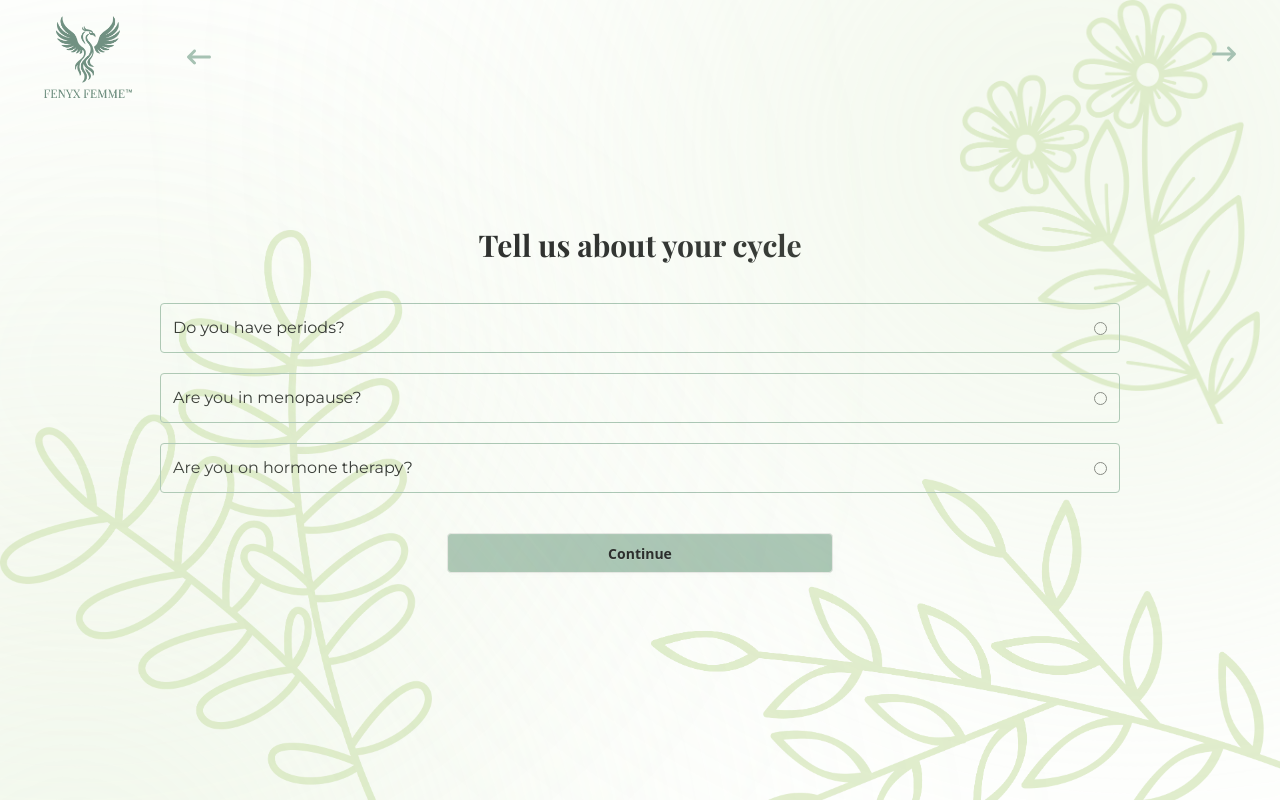
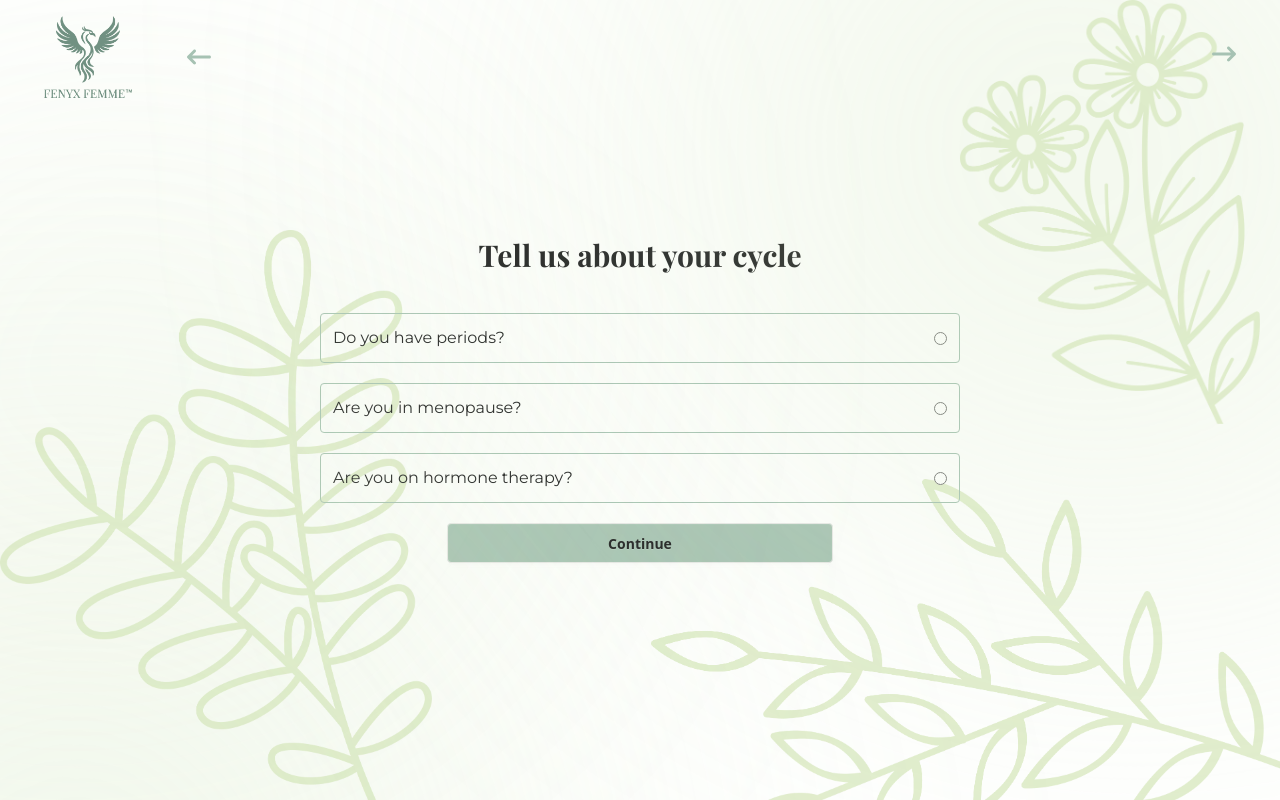
Before and after one commit to FaisalHasanEmon/female-healthcare, a React (Vite) app in the folder front-end/: page /onboarding/page1 in a window 1280 px wide. Built offline with nearby package versions, Linux system fonts and the light colour scheme; a web font is replaced by a local one.

Commit message:
bug fix from page1 form one error stay

```diff
--- a/front-end/src/pages/onboarding-pages/Page1/Page1.jsx
+++ b/front-end/src/pages/onboarding-pages/Page1/Page1.jsx
@@ -1,83 +1,120 @@
 import { useEffect, useState } from "react";
 import { useNavigate } from "react-router-dom";
 
-
-
-
-
-
-
-
-
 // first form
 const Page1 = () => {
-
-  const [cycle, setCycle] = useState("");
+  const [period, setPeriod] = useState(false);
+  const [cycle, setCycle] = useState({});
   const navigate = useNavigate();
 
   // get cycle
-  useEffect(()=>{
+  useEffect(() => {
     const getCycle = localStorage.getItem("cycle");
-    if(getCycle?.length > 0){
-      setCycle(getCycle)
+    if (getCycle && Object.keys(getCycle).length > 0) {
+      setCycle(getCycle);
     }
-  },[])
+  }, []);
 
 
-  // set cycle
-  // useEffect(()=>{
-  //    if(cycle?.length > 0){
-  //     localStorage.setItem("cycle", cycle);
-  //    }
-  // },[cycle])
+  //set cycle in localstorage
+  const handleSubmit = (event) => {
+    event.preventDefault();
+    const healthStatus = event.target.healthStatus.value;
+    console.log(healthStatus);
 
-  //set cycle in localstorage
-  const handleValues=()=>{
-       if(cycle?.length > 0){
-      localStorage.setItem("cycle", cycle);
+    if (healthStatus === "periods"){
+      const date = event.target.date.value;
+      const cycleDay = event.target.cycleDay.value;
+      const periodDuration = event.target.periodDuration.value;
+      const cycleData = { date, cycleDay, periodDuration };
+      setCycle(cycleData);
+    } else {
+      const cycleData = { healthStatus: "yes" };
+      setCycle(cycleData);
     }
-    navigate("/onboarding/page2")
+    if (Object.keys(cycle).length > 0) {
+      localStorage.setItem("cycle", JSON.stringify(cycle));
+      navigate("/onboarding/page2");
     }
-
-
+  };
 
   // rander ui
   return (
-    <div className="text-center flex flex-col gap-10 w-3/4">
+    <div className="text-center flex flex-col gap-10 w-9/12 md:w-6/12">
       <h1 className="text-2xl md:text-3xl font-bold font-playfair-display">
         Tell us about your cycle
       </h1>
-      <form
-        onChange={(event) => setCycle(event.target.value)}
-        className="flex flex-col gap-3 md:gap-5"
-      >
-         {/* maped for options */}
-        {options.map((data) => (
-          <label
-            key={data.id}
-            className="border border-brandPrimary rounded flex justify-between px-2 py-2 md:p-3 items-center"
-          >
-            <span className="font-montserrat ">{data?.title}</span>
+      <form onSubmit={handleSubmit} className="flex flex-col gap-3 md:gap-5">
+        <label className="border border-brandPrimary rounded flex justify-between px-2 py-2 md:p-3 items-center cursor-pointer">
+          <span className="font-montserrat ">Do you have periods?</span>
           <input
-              checked={data.value === cycle}
+            onChange={()=>setPeriod(true)}
             type="radio"
             className=""
             name="healthStatus"
-              value={data?.value}
-              onChange={() => {}}
+            value="periods"
           />
         </label>
-        ))}
-      </form>
-
+        <label className="border border-brandPrimary rounded flex justify-between px-2 py-2 md:p-3 items-center cursor-pointer">
+          <span className="font-montserrat ">Are you in menopause?</span>
+          <input
+          onChange={()=>setPeriod(false)}
+            type="radio"
+            className=""
+            name="healthStatus"
+            value="menopause"
+          />
+        </label>
+        <label className="border border-brandPrimary rounded flex justify-between px-2 py-2 md:p-3 items-center cursor-pointer">
+          <span className="font-montserrat ">Are you on hormone therapy?</span>
+          <input
+           onChange={()=>setPeriod(false)}
+            type="radio"
+            className=""
+            name="healthStatus"
+            value="hormoneTherapy"
+          />
+        </label>
+        <div
+          className={`flex flex-col gap-3 md:gap-5 ${
+            period ? "block" : "hidden"
+          }`}
+        >
+          <label className="border border-brandPrimary rounded flex justify-between px-2 py-2 md:p-3 items-center">
+            <span className="font-montserrat ">Last period start date</span>
+            <input
+              type="date"
+              className="input input-sm outline-1 cursor-pointer px-1 outline-brandPrimary rounded-sm"
+            />
+          </label>
+          <label className="border border-brandPrimary rounded flex justify-between px-2 py-2 md:p-3 items-center">
+            <span className="font-montserrat ">Cycle length (Days)</span>
+            <input
+              type="number"
+              className="outline-1 cursor-pointer outline-brandPrimary px-1 rounded-sm"
+              defaultValue={28}
+              name="cycleDay"
+            />
+          </label>
+          <label className="border border-brandPrimary rounded flex justify-between px-2 py-2 md:p-3 items-center">
+            <span className="font-montserrat ">Period duration (Days)</span>
+            <input
+              type="number"
+              className="outline-1 cursor-pointer px-1 outline-brandPrimary rounded-sm"
+              defaultValue={7}
+              name="periodDuration"
+            />
+          </label>
+        </div>
         <div>
         <button
-          onClick={handleValues}
+          type="submit"
           className=" btn bg-brandPrimary text-center px-5 md:px-40 hover:bg-[#7f9e90]"
         >
           Continue
         </button>
       </div>
+      </form>
     </div>
   );
 };
@@ -86,20 +123,20 @@ export default Page1;
 
 //--------------------- from options data for page1-----------------------------
 
-const options = [
-  {
-    id: 1,
-    title: "Do you have periods?",
-    value: "periods",
-  },
-  {
-    id: 2,
-    title: "Are you in menopause?",
-    value: "menopause",
-  },
-  {
-    id: 3,
-    title: "Are you on hormone therapy?",
-    value: "hormoneTherapy",
-  },
-];
+// const options = [
+//   {
+//     id: 1,
+//     title: "Do you have periods?",
+//     value: "periods",
+//   },
+//   {
+//     id: 2,
+//     title: "Are you in menopause?",
+//     value: "menopause",
+//   },
+//   {
+//     id: 3,
+//     title: "Are you on hormone therapy?",
+//     value: "hormoneTherapy",
+//   },
+// ];
```
Lines whose indentation alone changed are shown as unchanged.
